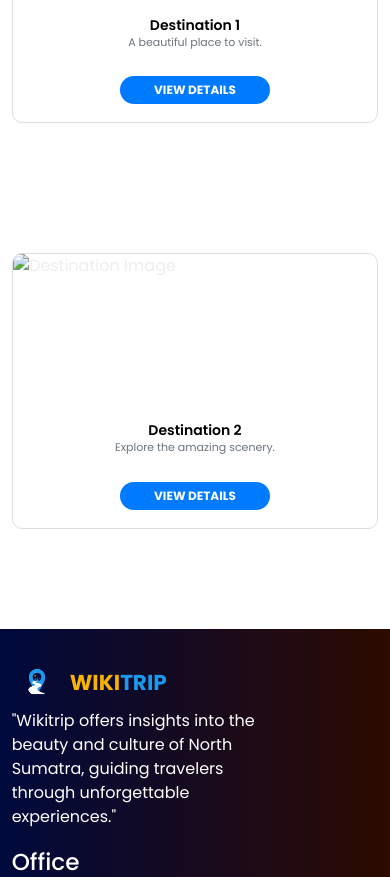
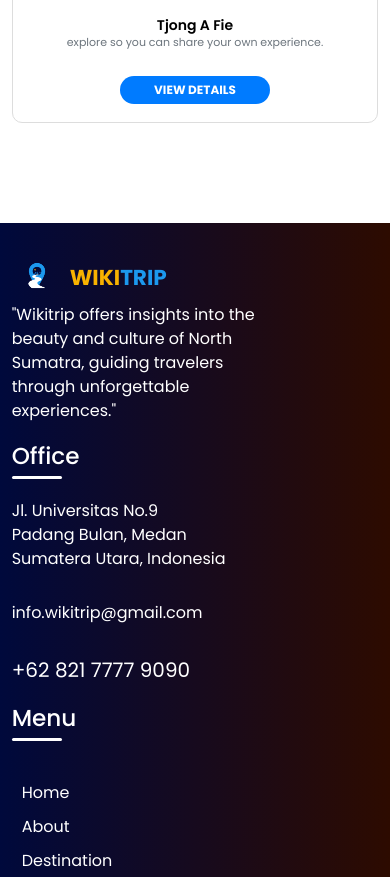
Before and after one commit to feliceyovita/Kelompok-3.5, a PHP site: page /bookmark.php in a window 390 px wide. Shown: the part 349-1226 px from the top of the page. Run offline with PHP 8.4, Linux system fonts and the light colour scheme; a user stored in the database is signed in; data comes from the database, SQL or seed files in the repository; tables that the repository leaves empty hold one stand-in row (values such as "Sample post"); some libraries are stand-ins or nearby versions.

Commit message:
bookmark sudah berfungsi

```diff
--- a/bookmark.php
+++ b/bookmark.php
@@ -1,6 +1,23 @@
 <?php
-session_start()
+session_start();
+include('config/conn.php');
+if (!isset($_SESSION['user_id'])) {
+    header("Location: login.php");
+    exit();
+}
+
+$userId = $_SESSION['user_id'];
+
+// Query untuk mendapatkan semua tempat yang dibookmark oleh user
+$query = "
+    SELECT tp.tourism_id, tp.tourism_name, tp.image_url, tp.description
+    FROM wishlist w
+    JOIN tourismplaces tp ON w.tourism_id = tp.tourism_id
+    WHERE w.user_id = $userId
+";
+$result = mysqli_query($con, $query);
 ?>
+
 <!doctype html>
 <html lang="en">
 
@@ -99,30 +116,18 @@ session_start()
         <h2 class="bookmark-section-title">Bookmark</h2>
         <div class="bookmark-section-divider"></div>
         <div class="row">
-            <!-- Example Card -->
-            <div class="col-md-4">
-                <div class="bookmark-section-card card">
-                    <img class="bookmark-section-card-img card-img-top" src="https://via.placeholder.com/150"
-                        alt="Destination Image">
-                    <div class="bookmark-section-card-body card-body">
-                        <h5 class="bookmark-section-card-title card-title">Destination 1</h5>
-                        <p class="bookmark-section-card-text card-text">A beautiful place to visit.</p>
-                        <a href="#" class="bookmark-section-card-btn btn btn-primary">View Details</a>
+            <?php while ($row = mysqli_fetch_assoc($result)) { ?>
+                <div class="col-md-4">
+                    <div class="bookmark-section-card card">
+                        <img class="bookmark-section-card-img card-img-top" src="<?php echo $row['image_url']; ?>" alt="Destination Image">
+                        <div class="bookmark-section-card-body card-body">
+                            <h5 class="bookmark-section-card-title card-title"><?php echo $row['tourism_name']; ?></h5>
+                            <p class="bookmark-section-card-text card-text">explore so you can share your own experience.</p>
+                            <a href="tourismplace.php?tourism_id=<?php echo $row['tourism_id']; ?>" class="bookmark-section-card-btn btn btn-primary">View Details</a>
+                        </div>
                     </div>
                 </div>
-            </div>
-
-            <div class="col-md-4">
-                <div class="bookmark-section-card card">
-                    <img class="bookmark-section-card-img card-img-top" src="https://via.placeholder.com/150"
-                        alt="Destination Image">
-                    <div class="bookmark-section-card-body card-body">
-                        <h5 class="bookmark-section-card-title card-title">Destination 2</h5>
-                        <p class="bookmark-section-card-text card-text">Explore the amazing scenery.</p>
-                        <a href="#" class="bookmark-section-card-btn btn btn-primary">View Details</a>
-                    </div>
-                </div>
-            </div>
+            <?php } ?>
         </div>
     </div>
 
--- a/css/style.css
+++ b/css/style.css
@@ -1910,6 +1910,7 @@ form.sign-in-form {
 
 .bookmark-section-card-img {
     height: 200px;
+    width:200px;
     object-fit: cover;
 }
 
```
Also changed, not shown: bookmark_action.php (added, +31 -0 lines), js/bookmark.js (added, +28 -0 lines), tourism_place.php (+17 -4 lines).
